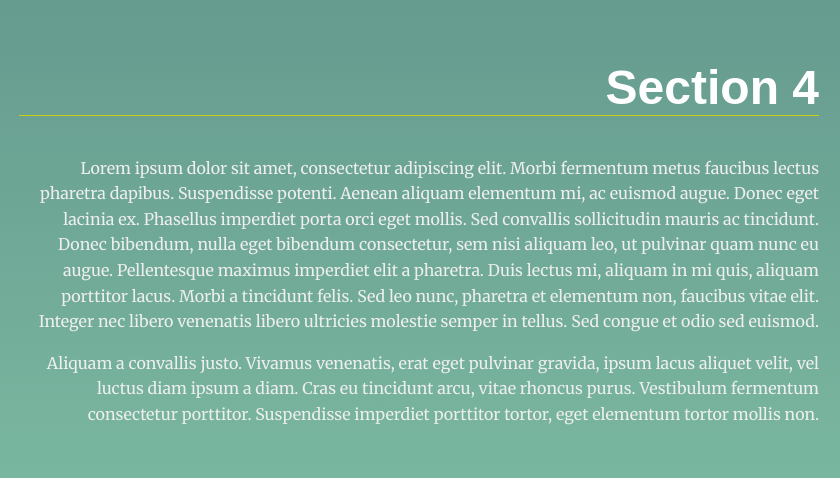
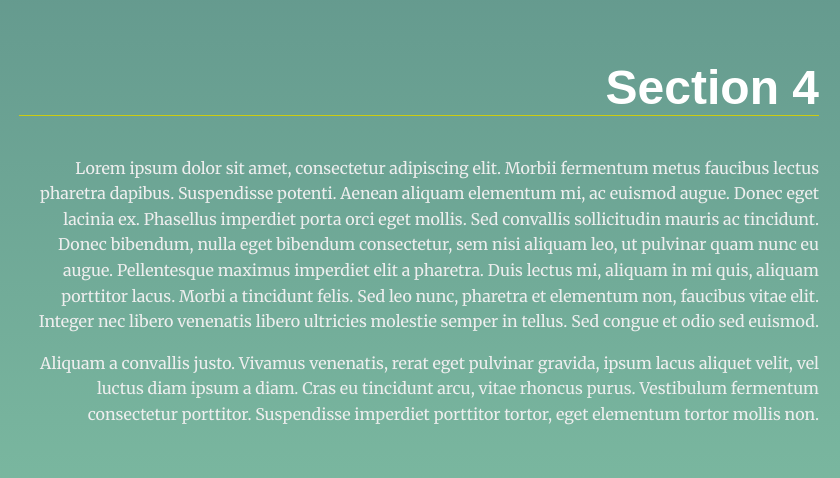
Before and after one commit to mahmoudsoliman93/fwd-project-1, a plain HTML site: page index.html in a window 1280 px wide. Shown: the part 2435-2913 px from the top of the page, 381-1221 px from the left. Drawn offline with Linux system fonts and the light colour scheme.

Commit message:
Add files via upload

```diff
--- a/index.html
+++ b/index.html
@@ -53,9 +53,9 @@
     <section id="section4" data-nav="Section 4">
         <div class="landing__container">
           <h2>Section 4</h2>
-          <p>Lorem ipsum dolor sit amet, consectetur adipiscing elit. Morbi fermentum metus faucibus lectus pharetra dapibus. Suspendisse potenti. Aenean aliquam elementum mi, ac euismod augue. Donec eget lacinia ex. Phasellus imperdiet porta orci eget mollis. Sed convallis sollicitudin mauris ac tincidunt. Donec bibendum, nulla eget bibendum consectetur, sem nisi aliquam leo, ut pulvinar quam nunc eu augue. Pellentesque maximus imperdiet elit a pharetra. Duis lectus mi, aliquam in mi quis, aliquam porttitor lacus. Morbi a tincidunt felis. Sed leo nunc, pharetra et elementum non, faucibus vitae elit. Integer nec libero venenatis libero ultricies molestie semper in tellus. Sed congue et odio sed euismod.</p>
+          <p>Lorem ipsum dolor sit amet, consectetur adipiscing elit. Morbii fermentum metus faucibus lectus pharetra dapibus. Suspendisse potenti. Aenean aliquam elementum mi, ac euismod augue. Donec eget lacinia ex. Phasellus imperdiet porta orci eget mollis. Sed convallis sollicitudin mauris ac tincidunt. Donec bibendum, nulla eget bibendum consectetur, sem nisi aliquam leo, ut pulvinar quam nunc eu augue. Pellentesque maximus imperdiet elit a pharetra. Duis lectus mi, aliquam in mi quis, aliquam porttitor lacus. Morbi a tincidunt felis. Sed leo nunc, pharetra et elementum non, faucibus vitae elit. Integer nec libero venenatis libero ultricies molestie semper in tellus. Sed congue et odio sed euismod.</p>
 
-          <p>Aliquam a convallis justo. Vivamus venenatis, erat eget pulvinar gravida, ipsum lacus aliquet velit, vel luctus diam ipsum a diam. Cras eu tincidunt arcu, vitae rhoncus purus. Vestibulum fermentum consectetur porttitor. Suspendisse imperdiet porttitor tortor, eget elementum tortor mollis non.</p>
+          <p>Aliquam a convallis justo. Vivamus venenatis,  rerat eget pulvinar gravida, ipsum lacus aliquet velit, vel luctus diam ipsum a diam. Cras eu tincidunt arcu, vitae rhoncus purus. Vestibulum fermentum consectetur porttitor. Suspendisse imperdiet porttitor tortor, eget elementum tortor mollis non.</p>
         </div>
       </section>
   </main>
```
